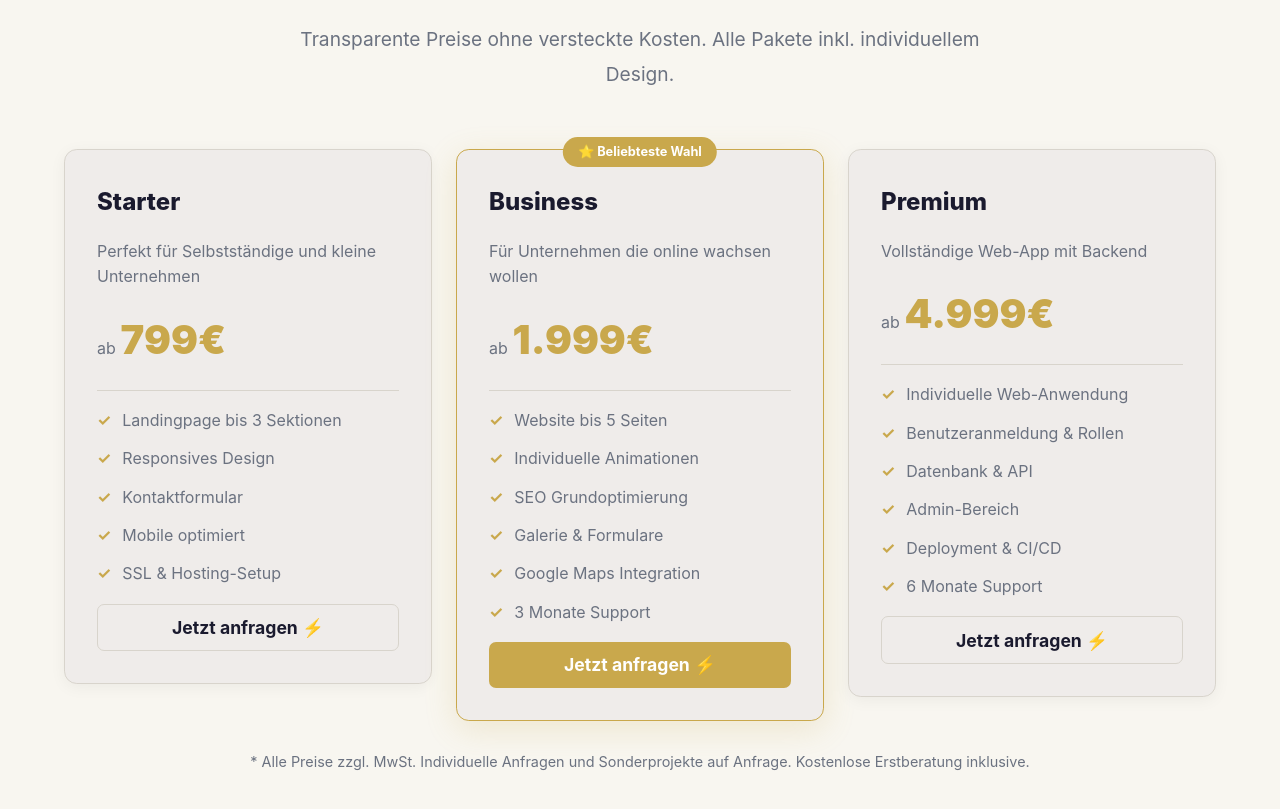
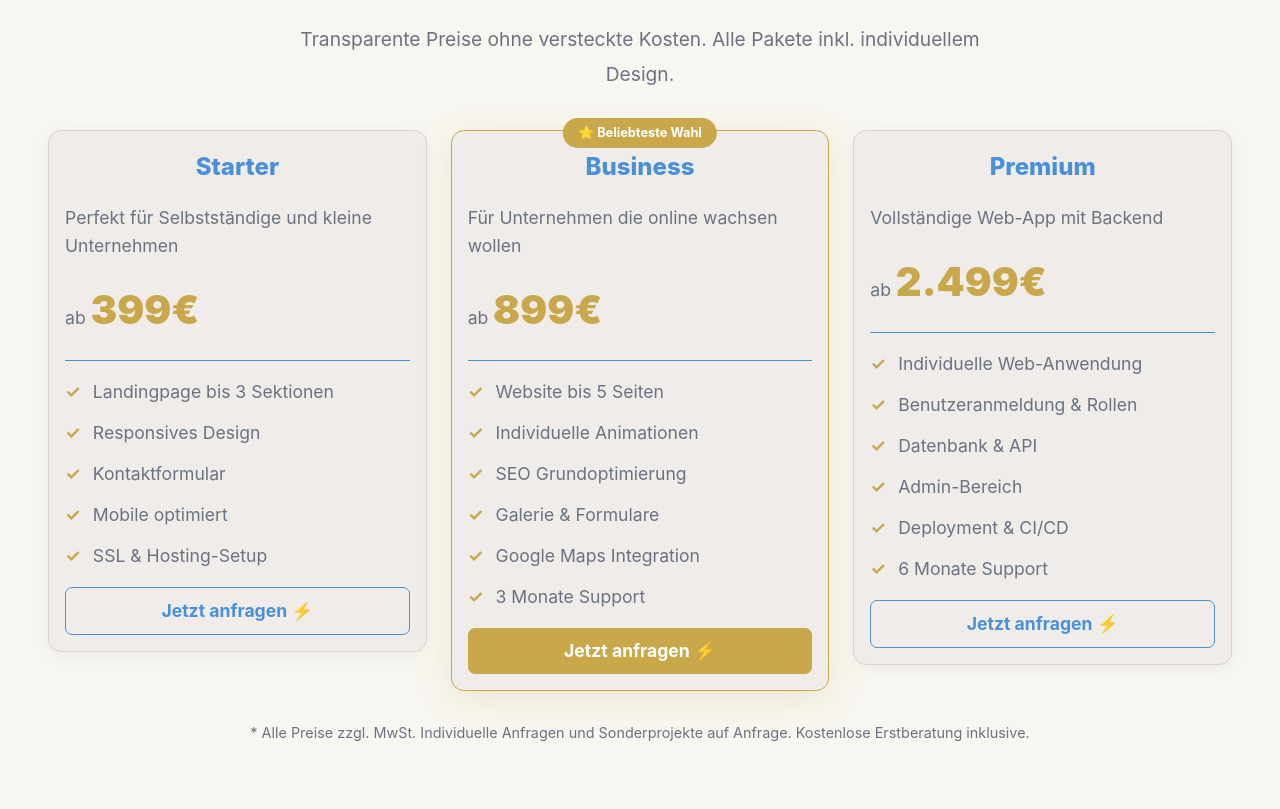
Before and after one commit to login-nigol/perunix, a React (Vite) app: page / in a window 1280 px wide. Shown: the part 2840-3649 px from the top of the page. Built offline with nearby package versions, Linux system fonts and the light colour scheme.

Commit message:
feat: update pricing plans

```diff
--- a/src/components/landing/PricingSection.jsx
+++ b/src/components/landing/PricingSection.jsx
@@ -15,7 +15,7 @@ const PLANS = [
     {
         id: 'starter',
         name: 'Starter',
-        price: '799',
+        price: '399',
         popular: false,
         description: 'Perfekt für Selbstständige und kleine Unternehmen',
         includes: [
@@ -29,7 +29,7 @@ const PLANS = [
     {
         id: 'business',
         name: 'Business',
-        price: '1.999',
+        price: '899',
         popular: true,
         description: 'Für Unternehmen die online wachsen wollen',
         includes: [
@@ -44,7 +44,7 @@ const PLANS = [
     {
         id: 'premium',
         name: 'Premium',
-        price: '4.999',
+        price: '2.499',
         popular: false,
         description: 'Vollständige Web-App mit Backend',
         includes: [
--- a/src/components/landing/PricingSection.module.css
+++ b/src/components/landing/PricingSection.module.css
@@ -11,7 +11,7 @@
 .container {
   max-width: 75em;
   margin: 0 auto;
-  padding: 0 1.5em;
+  padding: 0 0.5em;
 }
 
 /* ===================== ЗАГОЛОВОК ===================== */
@@ -31,7 +31,7 @@
   color: var(--clr-muted);
   text-align: center;
   max-width: 36em;
-  margin: 0 auto 3em;
+  margin: 0 auto 2em;
   line-height: 1.8;
 }
 
@@ -48,7 +48,7 @@
   background-color: var(--clr-surface);
   border: 0.05em solid var(--clr-border);
   border-radius: var(--radius-card);
-  padding: 2em;
+  padding: 1em;
   display: flex;
   flex-direction: column;
   gap: 1em;
@@ -90,14 +90,15 @@
 
 /* ===================== НАЗВАНИЕ ===================== */
 .planName {
+  text-align: center;
   font-size: 1.5em;
   font-weight: 800;
-  color: var(--clr-text);
+  color: var(--clr-blue);
 }
 
 /* ===================== ОПИСАНИЕ ===================== */
 .planDescription {
-  font-size: 1em;
+  font-size: 1.1em;
   color: var(--clr-muted);
   line-height: 1.6;
 }
@@ -110,7 +111,7 @@
 }
 
 .priceFrom {
-  font-size: 1em;
+  font-size: 1.1em;
   color: var(--clr-muted);
 }
 
@@ -123,7 +124,7 @@
 /* ===================== РАЗДЕЛИТЕЛЬ ===================== */
 .divider {
   height: 0.05em;
-  background-color: var(--clr-border);
+  background-color: var(--clr-blue);
 }
 
 /* ===================== СПИСОК ===================== */
@@ -139,7 +140,7 @@
   display: flex;
   align-items: center;
   gap: 0.7em;
-  font-size: 1em;
+  font-size: 1.1em;
   color: var(--clr-muted);
 }
 
@@ -177,8 +178,8 @@
 /* Прозрачная кнопка */
 .btnSecondary {
   background: none;
-  border: 0.05em solid var(--clr-border);
-  color: var(--clr-text);
+  border: 0.05em solid var(--clr-blue);
+  color: var(--clr-blue);
 }
 
 .btnSecondary:hover {
```
